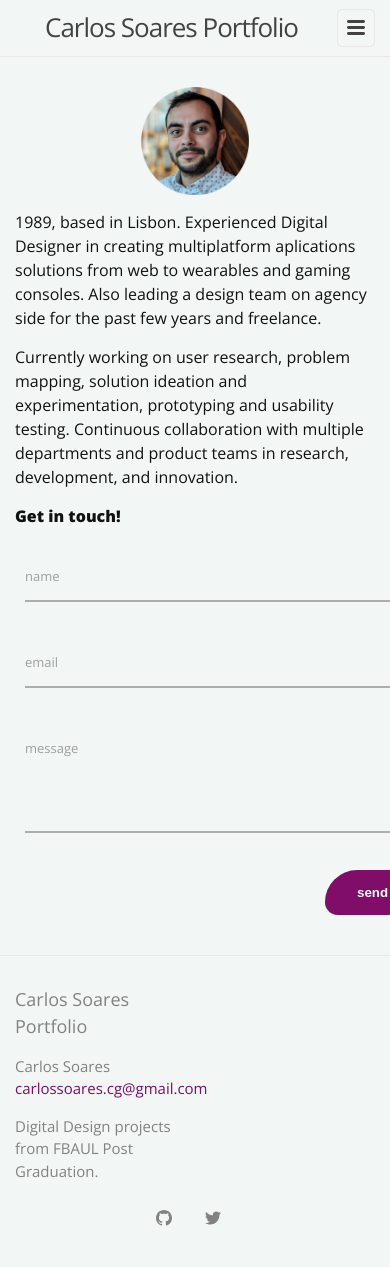
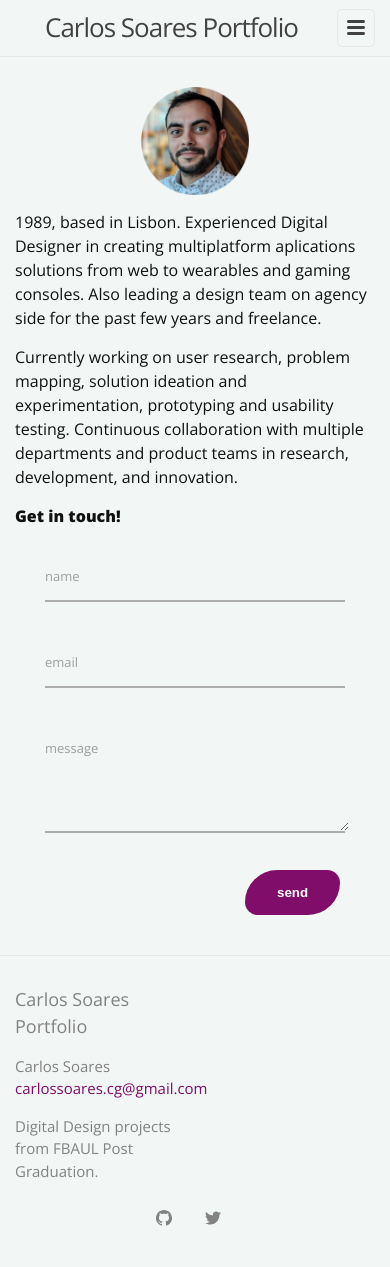
Before and after one commit to carlosmms/carlosmms.github.io, a Jekyll site: the page built from about.md, in a window 390 px wide. Built offline with Jekyll 4.4.1, drawn with Linux system fonts in a browser that asks for light colours.

Commit message:
Form responsive
Fixed button not visible

```diff
--- a/_sass/minima/_base.scss
+++ b/_sass/minima/_base.scss
@@ -202,6 +202,33 @@ textarea:focus:-ms-input-placeholder { color:transparent; }
 
 
 
+.wrap-contact2 {
+  width: 300px;
+  border-radius: 10px;
+  overflow: hidden;
+  padding: 10px 10px 10px 10px;
+  margin: auto;
+}
+
+
+.button {
+  background-color: #800D69;
+  border: none;
+  color: white;
+  padding: 15px 32px;
+  text-align: center;
+  text-decoration: none;
+  display: inline-block;
+  margin-left: 200px;
+  cursor: pointer;
+  font-weight: bold;
+  border-radius: 50px 20px;
+  }
+
+
+
+@media screen and (min-width: $on-large) {
+
 
 .wrap-contact2 {
   width: 400px;
@@ -211,6 +238,24 @@ textarea:focus:-ms-input-placeholder { color:transparent; }
   margin: auto;
 }
 
+.button {
+  background-color: #800D69;
+  border: none;
+  color: white;
+  padding: 15px 32px;
+  text-align: center;
+  text-decoration: none;
+  display: inline-block;
+  margin-left: 300px;
+  cursor: pointer;
+  font-weight: bold;
+  border-radius: 50px 20px;
+  }
+
+
+
+
+  }
 
 
 .contact2-form {
@@ -322,19 +367,6 @@ textarea.input2 + .focus-input2::after {
   width: 100%;
 }
 
-.button {
-  background-color: #800D69;
-  border: none;
-  color: white;
-  padding: 15px 32px;
-  text-align: center;
-  text-decoration: none;
-  display: inline-block;
-  margin-left: 300px;
-  cursor: pointer;
-  font-weight: bold;
-  border-radius: 50px 20px;
-  }
 
 
 
```
